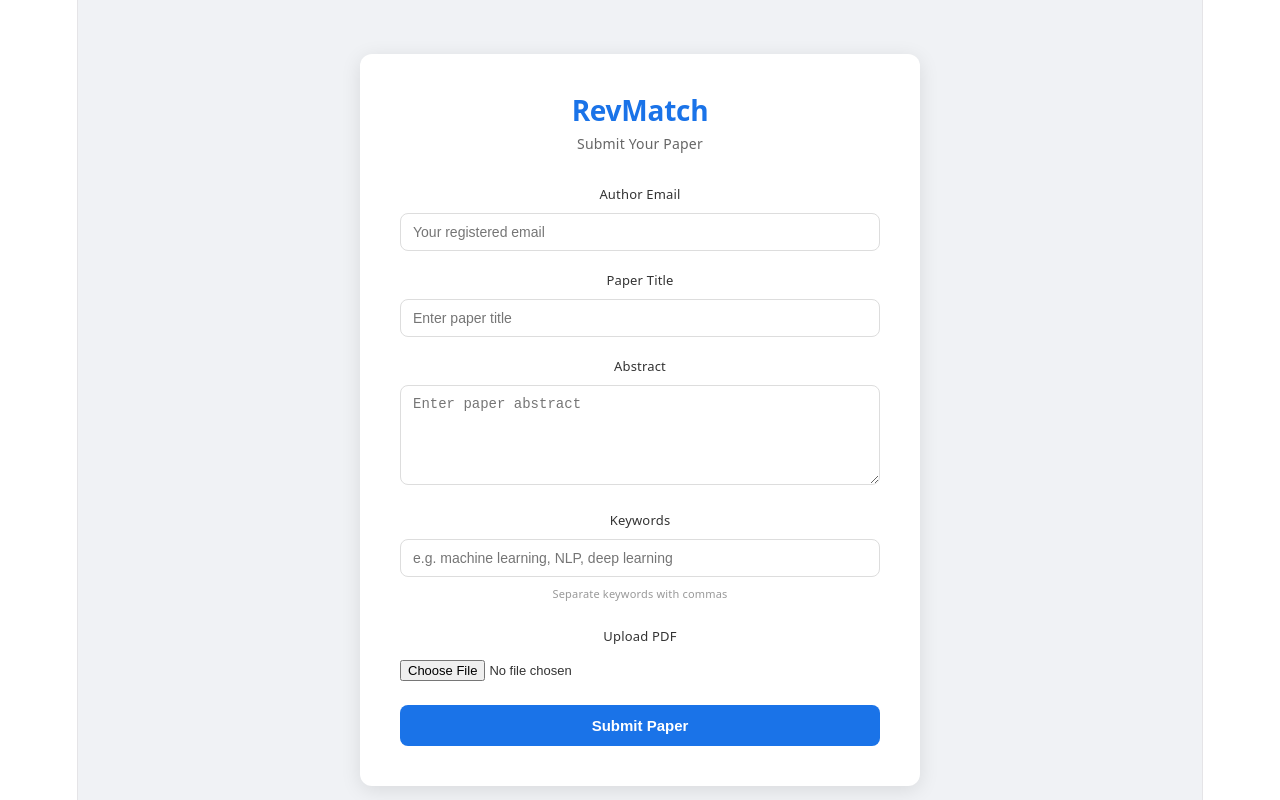
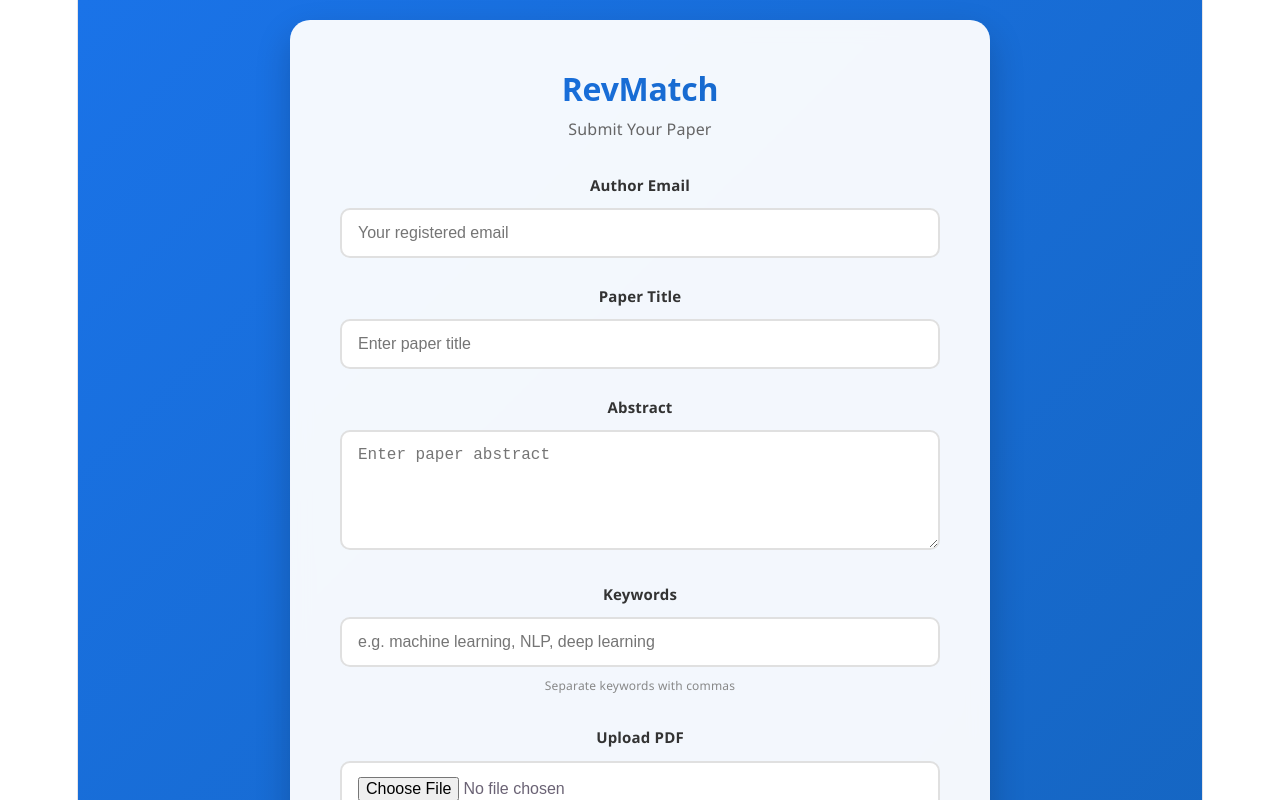
Before and after one commit to dexteress13/EC360-Project, a React (Vite) app in the folder client/: page /submit-paper in a window 1280 px wide. Shown: the top 800 px of the page. Built offline with nearby package versions, Linux system fonts and the light colour scheme.

Commit message:
CHORE: Apply modern blue theme styling across pages
- Blue gradient backgrounds (1a73e8 to 1565c0)
- Enhanced button styling with gradients
- Improved form styling and spacing
- Modern rounded corners and transitions

```diff
--- a/client/src/pages/Assignment.jsx
+++ b/client/src/pages/Assignment.jsx
@@ -10,7 +10,7 @@ export default function Assignment() {
 
   // Load all papers on page load
   useEffect(() => {
-    fetch("http://localhost:5000/api/assignment/papers")
+    fetch("http://localhost:5000/api/paper/all")
       .then((res) => res.json())
       .then((data) => setPapers(data))
       .catch(() => setError("Could not load papers"));
@@ -115,102 +115,115 @@ const styles = {
     display: "flex",
     alignItems: "center",
     justifyContent: "center",
-    backgroundColor: "#f0f2f5",
+    background: "linear-gradient(135deg, #1a73e8 0%, #1565c0 100%)",
     padding: "20px",
+    fontFamily: "'Segoe UI', Tahoma, Geneva, Verdana, sans-serif",
   },
   card: {
-    backgroundColor: "#fff",
-    padding: "40px",
-    borderRadius: "12px",
-    boxShadow: "0 4px 20px rgba(0,0,0,0.1)",
+    backgroundColor: "rgba(255, 255, 255, 0.95)",
+    padding: "50px",
+    borderRadius: "20px",
+    boxShadow: "0 15px 35px rgba(0,0,0,0.2)",
     width: "100%",
-    maxWidth: "480px",
+    maxWidth: "500px",
+    backdropFilter: "blur(10px)",
   },
   title: {
     textAlign: "center",
-    fontSize: "28px",
-    fontWeight: "700",
-    color: "#1a73e8",
-    marginBottom: "4px",
+    fontSize: "32px",
+    fontWeight: "800",
+    background: "linear-gradient(45deg, #1a73e8, #1565c0)",
+    WebkitBackgroundClip: "text",
+    WebkitTextFillColor: "transparent",
+    marginBottom: "8px",
   },
   subtitle: {
     textAlign: "center",
     color: "#666",
-    marginBottom: "24px",
-    fontSize: "14px",
+    marginBottom: "30px",
+    fontSize: "16px",
+    fontWeight: "400",
   },
-  inputGroup: { marginBottom: "20px" },
+  inputGroup: { marginBottom: "25px" },
   label: {
     display: "block",
-    marginBottom: "6px",
-    fontSize: "13px",
-    fontWeight: "500",
+    marginBottom: "10px",
+    fontSize: "15px",
+    fontWeight: "600",
     color: "#333",
   },
   select: {
     width: "100%",
-    padding: "10px 12px",
-    borderRadius: "8px",
-    border: "1px solid #ddd",
-    fontSize: "14px",
+    padding: "14px 16px",
+    borderRadius: "10px",
+    border: "2px solid #e0e0e0",
+    fontSize: "16px",
     outline: "none",
     boxSizing: "border-box",
     backgroundColor: "#fff",
+    transition: "border-color 0.3s ease",
   },
   button: {
     width: "100%",
-    padding: "12px",
-    backgroundColor: "#1a73e8",
+    padding: "16px",
+    background: "linear-gradient(45deg, #1a73e8, #1565c0)",
     color: "#fff",
     border: "none",
-    borderRadius: "8px",
-    fontSize: "15px",
-    fontWeight: "600",
+    borderRadius: "10px",
+    fontSize: "16px",
+    fontWeight: "700",
     cursor: "pointer",
-    marginTop: "8px",
+    marginTop: "10px",
+    transition: "all 0.3s ease",
+    boxShadow: "0 5px 15px rgba(102, 126, 234, 0.4)",
   },
   success: {
-    backgroundColor: "#e6f4ea",
-    color: "#2d7a3a",
-    padding: "10px",
-    borderRadius: "6px",
-    fontSize: "13px",
-    marginBottom: "12px",
+    backgroundColor: "#e8f5e8",
+    color: "#2e7d32",
+    padding: "14px",
+    borderRadius: "10px",
+    fontSize: "14px",
+    marginBottom: "15px",
+    border: "1px solid #4caf50",
   },
   error: {
     backgroundColor: "#fce8e6",
     color: "#c5221f",
-    padding: "10px",
-    borderRadius: "6px",
-    fontSize: "13px",
-    marginBottom: "12px",
+    padding: "14px",
+    borderRadius: "10px",
+    fontSize: "14px",
+    marginBottom: "15px",
+    border: "1px solid #f44336",
   },
   resultCard: {
-    marginTop: "24px",
-    padding: "16px",
-    backgroundColor: "#f8f9fa",
-    borderRadius: "8px",
+    marginTop: "30px",
+    padding: "20px",
+    backgroundColor: "#f9f9f9",
+    borderRadius: "12px",
     border: "1px solid #e0e0e0",
+    boxShadow: "0 5px 15px rgba(0,0,0,0.05)",
   },
   resultTitle: {
-    fontSize: "15px",
-    fontWeight: "600",
+    fontSize: "18px",
+    fontWeight: "700",
     color: "#333",
-    marginBottom: "12px",
+    marginBottom: "15px",
+    textAlign: "center",
   },
   resultRow: {
     display: "flex",
     justifyContent: "space-between",
-    marginBottom: "8px",
-    fontSize: "13px",
+    marginBottom: "10px",
+    fontSize: "14px",
+    alignItems: "center",
   },
   resultLabel: {
-    fontWeight: "500",
+    fontWeight: "600",
     color: "#555",
-    marginRight: "8px",
   },
   resultValue: {
     color: "#1a73e8",
     textAlign: "right",
+    fontWeight: "500",
   },
 };
--- a/client/src/pages/SubmitPaper.jsx
+++ b/client/src/pages/SubmitPaper.jsx
@@ -156,94 +156,114 @@ const styles = {
     display: "flex",
     alignItems: "center",
     justifyContent: "center",
-    backgroundColor: "#f0f2f5",
+    background: "linear-gradient(135deg, #1a73e8 0%, #1565c0 100%)",
     padding: "20px",
+    fontFamily: "'Segoe UI', Tahoma, Geneva, Verdana, sans-serif",
   },
   card: {
-    backgroundColor: "#fff",
-    padding: "40px",
-    borderRadius: "12px",
-    boxShadow: "0 4px 20px rgba(0,0,0,0.1)",
+    backgroundColor: "rgba(255, 255, 255, 0.95)",
+    padding: "50px",
+    borderRadius: "20px",
+    boxShadow: "0 15px 35px rgba(0,0,0,0.2)",
     width: "100%",
-    maxWidth: "480px",
+    maxWidth: "600px",
+    backdropFilter: "blur(10px)",
   },
   title: {
     textAlign: "center",
-    fontSize: "28px",
-    fontWeight: "700",
-    color: "#1a73e8",
-    marginBottom: "4px",
+    fontSize: "32px",
+    fontWeight: "800",
+    background: "linear-gradient(45deg, #1a73e8, #1565c0)",
+    WebkitBackgroundClip: "text",
+    WebkitTextFillColor: "transparent",
+    marginBottom: "8px",
   },
   subtitle: {
     textAlign: "center",
     color: "#666",
-    marginBottom: "24px",
-    fontSize: "14px",
+    marginBottom: "30px",
+    fontSize: "16px",
+    fontWeight: "400",
   },
-  inputGroup: { marginBottom: "16px" },
+  inputGroup: { marginBottom: "25px" },
   label: {
     display: "block",
-    marginBottom: "6px",
-    fontSize: "13px",
-    fontWeight: "500",
+    marginBottom: "10px",
+    fontSize: "15px",
+    fontWeight: "600",
     color: "#333",
   },
   input: {
     width: "100%",
-    padding: "10px 12px",
-    borderRadius: "8px",
-    border: "1px solid #ddd",
-    fontSize: "14px",
+    padding: "14px 16px",
+    borderRadius: "10px",
+    border: "2px solid #e0e0e0",
+    fontSize: "16px",
     outline: "none",
     boxSizing: "border-box",
+    backgroundColor: "#fff",
+    transition: "border-color 0.3s ease",
   },
   textarea: {
     width: "100%",
-    padding: "10px 12px",
-    borderRadius: "8px",
-    border: "1px solid #ddd",
-    fontSize: "14px",
+    padding: "14px 16px",
+    borderRadius: "10px",
+    border: "2px solid #e0e0e0",
+    fontSize: "16px",
     outline: "none",
     boxSizing: "border-box",
-    minHeight: "100px",
+    backgroundColor: "#fff",
     resize: "vertical",
+    minHeight: "120px",
+    transition: "border-color 0.3s ease",
   },
   fileInput: {
     width: "100%",
-    fontSize: "13px",
-    color: "#333",
+    padding: "14px 16px",
+    borderRadius: "10px",
+    border: "2px solid #e0e0e0",
+    fontSize: "16px",
+    outline: "none",
+    boxSizing: "border-box",
+    backgroundColor: "#fff",
+    transition: "border-color 0.3s ease",
   },
   button: {
     width: "100%",
-    padding: "12px",
-    backgroundColor: "#1a73e8",
+    padding: "16px",
+    background: "linear-gradient(45deg, #1a73e8, #1565c0)",
     color: "#fff",
     border: "none",
-    borderRadius: "8px",
-    fontSize: "15px",
-    fontWeight: "600",
+    borderRadius: "10px",
+    fontSize: "16px",
+    fontWeight: "700",
     cursor: "pointer",
-    marginTop: "8px",
+    marginTop: "10px",
+    transition: "all 0.3s ease",
+    boxShadow: "0 5px 15px rgba(102, 126, 234, 0.4)",
   },
   success: {
-    backgroundColor: "#e6f4ea",
-    color: "#2d7a3a",
-    padding: "10px",
-    borderRadius: "6px",
-    fontSize: "13px",
-    marginBottom: "12px",
+    backgroundColor: "#e8f5e8",
+    color: "#2e7d32",
+    padding: "14px",
+    borderRadius: "10px",
+    fontSize: "14px",
+    marginBottom: "15px",
+    border: "1px solid #4caf50",
   },
   error: {
     backgroundColor: "#fce8e6",
     color: "#c5221f",
-    padding: "10px",
-    borderRadius: "6px",
-    fontSize: "13px",
-    marginBottom: "12px",
+    padding: "14px",
+    borderRadius: "10px",
+    fontSize: "14px",
+    marginBottom: "15px",
+    border: "1px solid #f44336",
   },
   hint: {
-    fontSize: "11px",
-    color: "#999",
-    marginTop: "4px",
+    fontSize: "12px",
+    color: "#888",
+    marginTop: "6px",
+    fontWeight: "400",
   },
 };
```
Also changed, not shown: client/src/pages/ReviewerProfile.jsx (+52 -39 lines), 1 other file (tests, documents, lock files or other folders).
